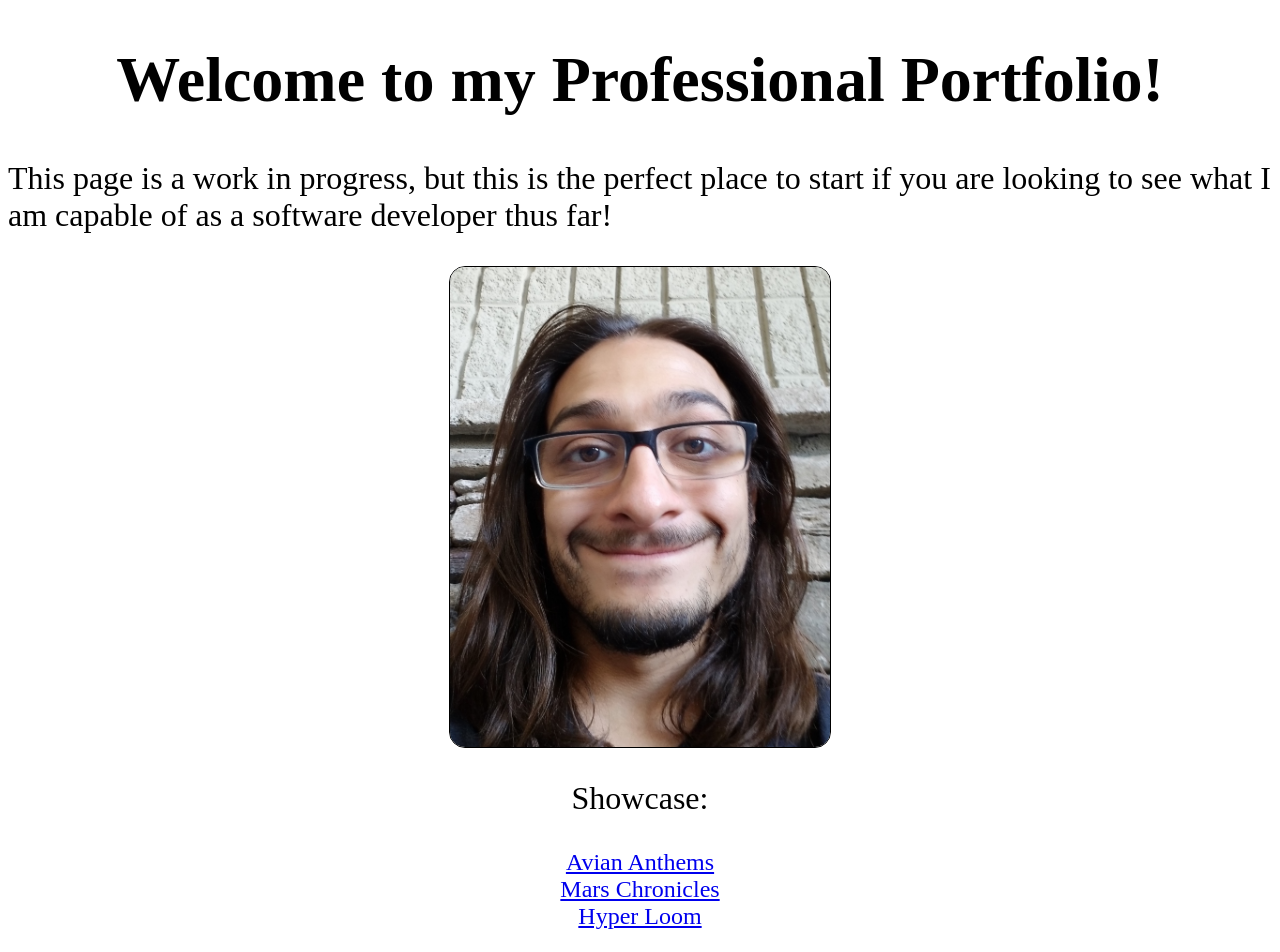
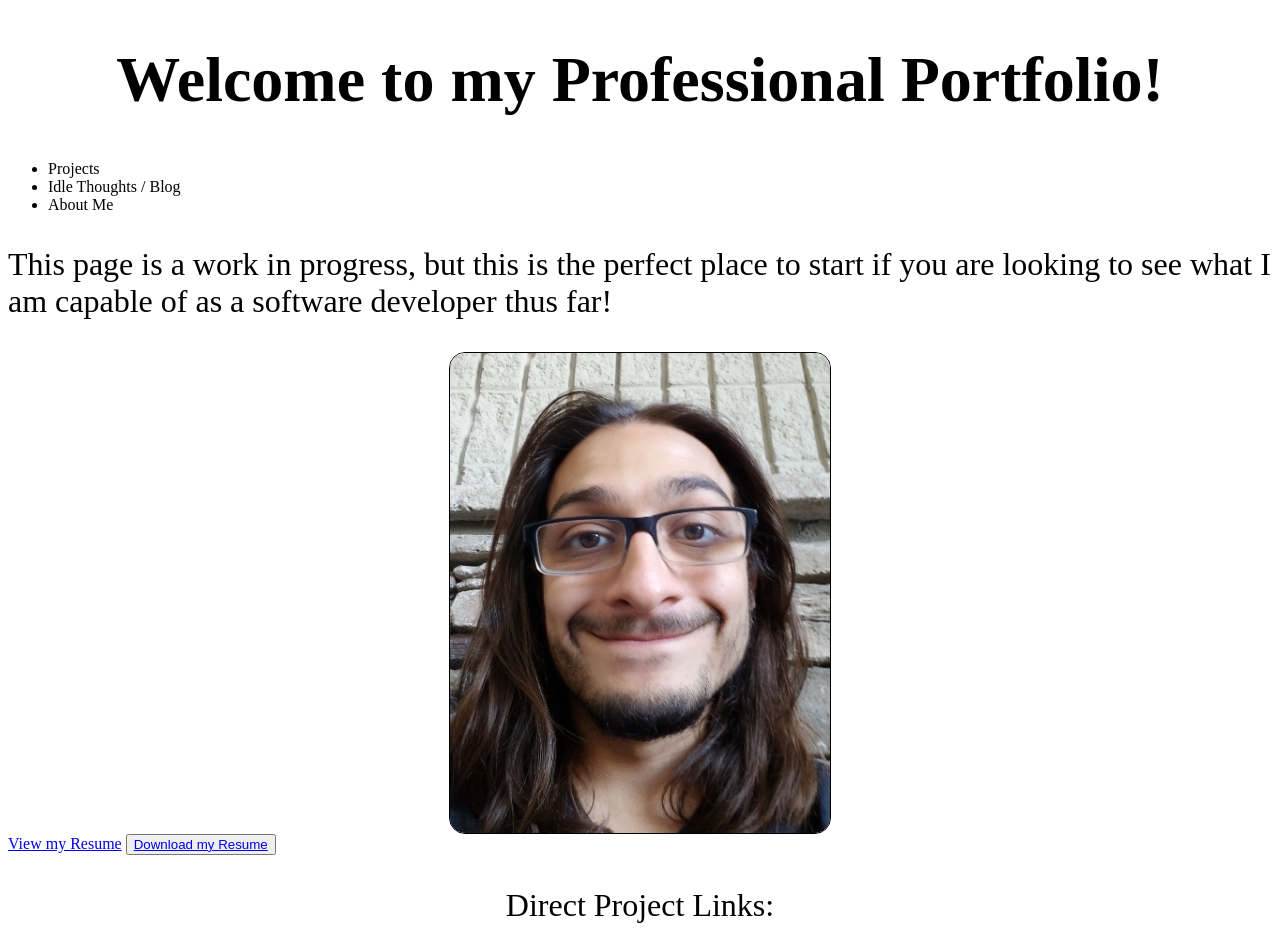
Before and after one commit to sdmisra/svelte-portfolio, a SvelteKit app: page / in a window 1280 px wide. Shown: the top 952 px of the page. Built offline with nearby package versions, Linux system fonts and the light colour scheme.

Commit message:
begin styling and consideration of new views

```diff
--- a/src/routes/+page.svelte
+++ b/src/routes/+page.svelte
@@ -1,24 +1,42 @@
 <script>
+  import Resume from '$lib/assets/ShaneMisraATS.pdf'
 	import Pic from '$lib/assets/Shane_Profile.jpg'
+
   let projects = {
     'Avian Anthems' : 'https://avian-anthems.vercel.app/',
     'Mars Chronicles' : 'https://mars-chronicles.vercel.app/',
     'Hyper Loom' : 'https://hyper-loom-explorer.vercel.app/'
   }
+
 </script>
 
-<h1>Welcome to my Professional Portfolio!</h1>
-<p>
-  This page is a work in progress, but this is the perfect place to start if you are looking to see what I am capable of as a software developer thus far!
-</p>
-<div>
-  <img src={Pic} alt="example"/>
-</div>
-<footer>
-  <p>Showcase:</p>
-  <a href={projects['Avian Anthems']}>Avian Anthems</a>
-  <a href={projects['Mars Chronicles']}>Mars Chronicles</a>
-  <a href={projects['Hyper Loom']}>Hyper Loom</a>
+<header class='portfolio-header'>
+  <h1 class='header-text'>Welcome to my Professional Portfolio!</h1>
+  <ul class='header-link-container'>
+    <li class='header-link'>Projects</li>
+    <li class='header-link'>Idle Thoughts / Blog</li>
+    <li class='header-link'>About Me</li>
+  </ul>
+</header>
+<main class='welcome-body'>
+  <p class='welcome-text'>
+    This page is a work in progress, but this is the perfect place to start if you are looking to see what I am capable of as a software developer thus far!
+  </p>
+  <section class='welcome-picture'>
+    <img src={Pic} alt="example"/>
+  </section>
+  <a href={Resume} class='direct-link'>View my Resume</a>
+  <button class='download-button'>
+    <a href={Resume} class='direct-link' download>
+      Download my Resume
+    </a>
+  </button>
+</main>
+<footer class='footer-link-container'>
+  <p class='footer-text'>Direct Project Links:</p>
+  <a href={projects['Avian Anthems']} class='footer-link'>Avian Anthems</a>
+  <a href={projects['Mars Chronicles']} class='footer-link'>Mars Chronicles</a>
+  <a href={projects['Hyper Loom']} class='footer-link'>Hyper Loom</a>
 </footer>
 
 <style>
@@ -32,7 +50,7 @@
     justify-content: center;
     font-size: 2rem;
   }
-  div {
+  section {
     display: flex;
     justify-content: center;
   }
```
Also changed, not shown: 2 other files (tests, documents, lock files or other folders).
